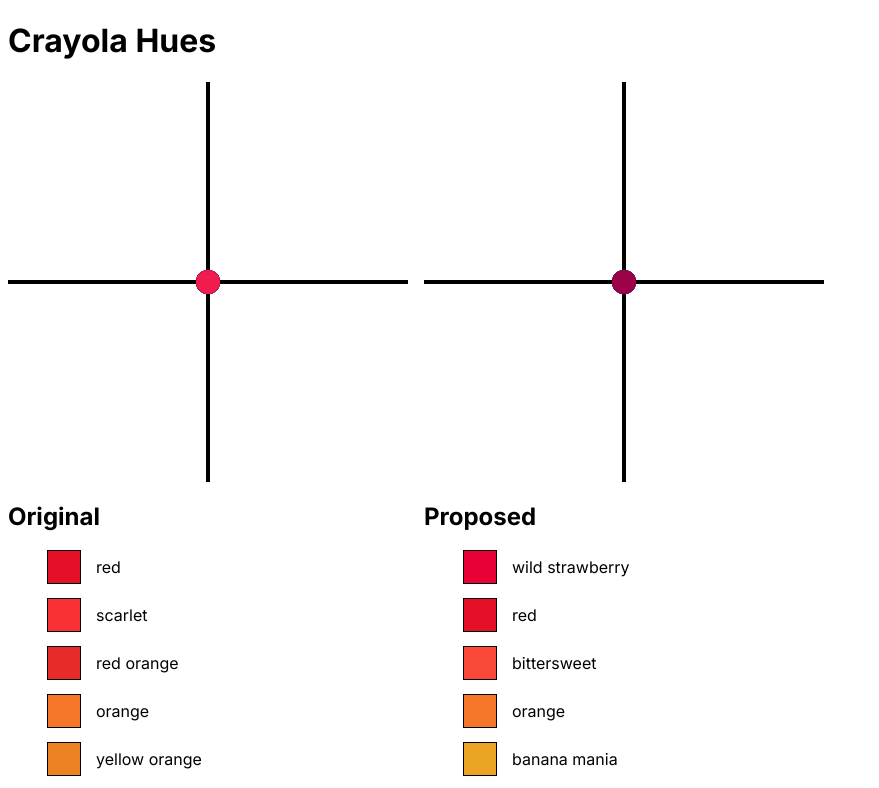
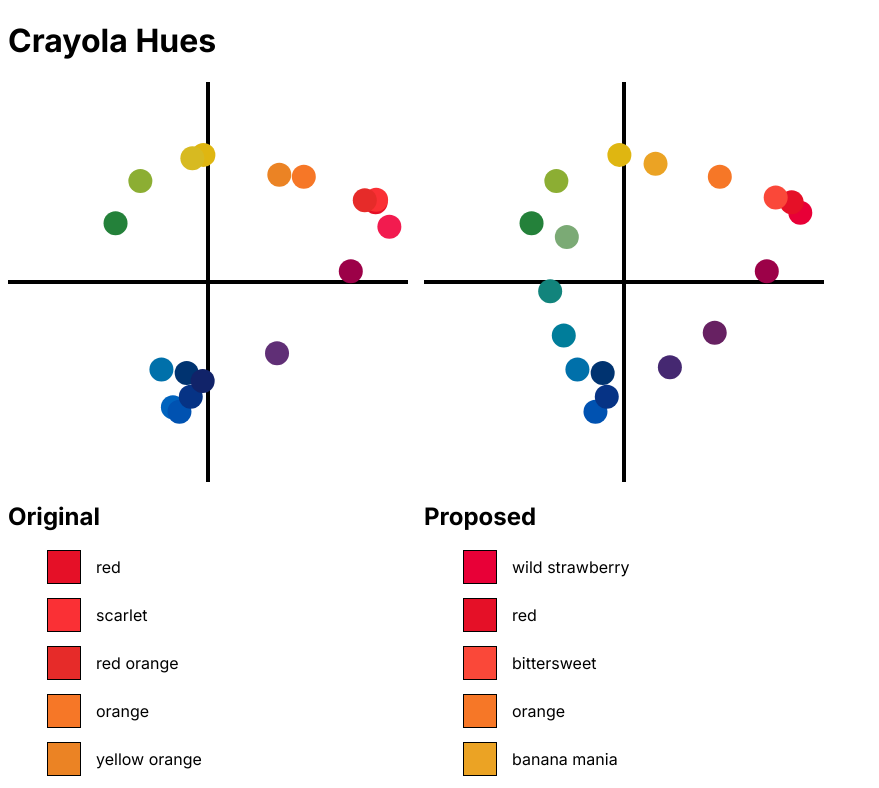
Before and after one commit to aqandrew/crayola-oklch, a Next.js app: page / in a window 1280 px wide. Shown: the top 788 px of the page, without its empty margins (0-879 px from the left). Built offline with nearby package versions, Linux system fonts and the light colour scheme.

Commit message:
position SwatchDots based on oklch

```diff
--- a/package.json
+++ b/package.json
@@ -10,11 +10,13 @@
 	},
 	"dependencies": {
 		"@emotion/react": "^11.11.1",
+		"d3": "^7.8.5",
 		"next": "14.0.1",
 		"react": "^18",
 		"react-dom": "^18"
 	},
 	"devDependencies": {
+		"@types/d3": "^7.4.3",
 		"@types/node": "^20",
 		"@types/react": "^18",
 		"@types/react-dom": "^18",
--- a/src/components/svg/Graph.tsx
+++ b/src/components/svg/Graph.tsx
@@ -1,35 +1,59 @@
 /** @jsxImportSource @emotion/react */
 import { css } from '@emotion/react';
+import { scaleLinear } from 'd3';
 
-import { ColorName } from '@/utils/colors';
+import { COLORS, ColorName } from '@/utils/colors';
 import AxisX from './AxisX';
 import AxisY from './AxisY';
 import SwatchDot from './SwatchDot';
 
+const containerSize = '400px';
+const graphSize = 100;
+const width = graphSize;
+const height = graphSize;
+const chromaMax = 0.5;
+const xScale = scaleLinear([0, chromaMax], [0, graphSize]);
+const yScale = scaleLinear([0, chromaMax], [0, -graphSize]); // flip y axis because SVG's +y is downward
+
 interface GraphProps {
-	width?: number;
-	height?: number;
 	colors: ColorName[];
 }
 
-const containerSize = '400px';
-
-export default function Graph({
-	width = 100,
-	height = 100,
-	colors,
-}: GraphProps) {
+export default function Graph({ colors }: GraphProps) {
 	return (
 		<div css={css({ width: containerSize, height: containerSize })}>
 			<svg viewBox={`${-width / 2} ${-height / 2} ${width} ${height}`}>
 				<AxisX width={width} />
 				<AxisY height={height} />
 
-				{colors.map((color) => (
-					// TODO set cx and cy based on oklch
-					<SwatchDot color={color} key={color} />
-				))}
+				{colors.map((color) => {
+					const { chroma, hue } = COLORS[color];
+					const { x, y } = radialToCartesian({
+						r: chroma,
+						theta: degreeToRad(hue),
+					});
+
+					return (
+						<SwatchDot
+							color={color}
+							key={color}
+							cx={xScale(x)}
+							cy={yScale(y)}
+						/>
+					);
+				})}
 			</svg>
 		</div>
 	);
 }
+
+function radialToCartesian({ r, theta }: { r: number; theta: number }) {
+	return {
+		x: r * Math.cos(theta),
+		y: r * Math.sin(theta),
+	};
+}
+
+function degreeToRad(degrees: number) {
+	return (degrees * Math.PI) / 180;
+}
```
Also changed, not shown: 1 other file (tests, documents, lock files or other folders).
